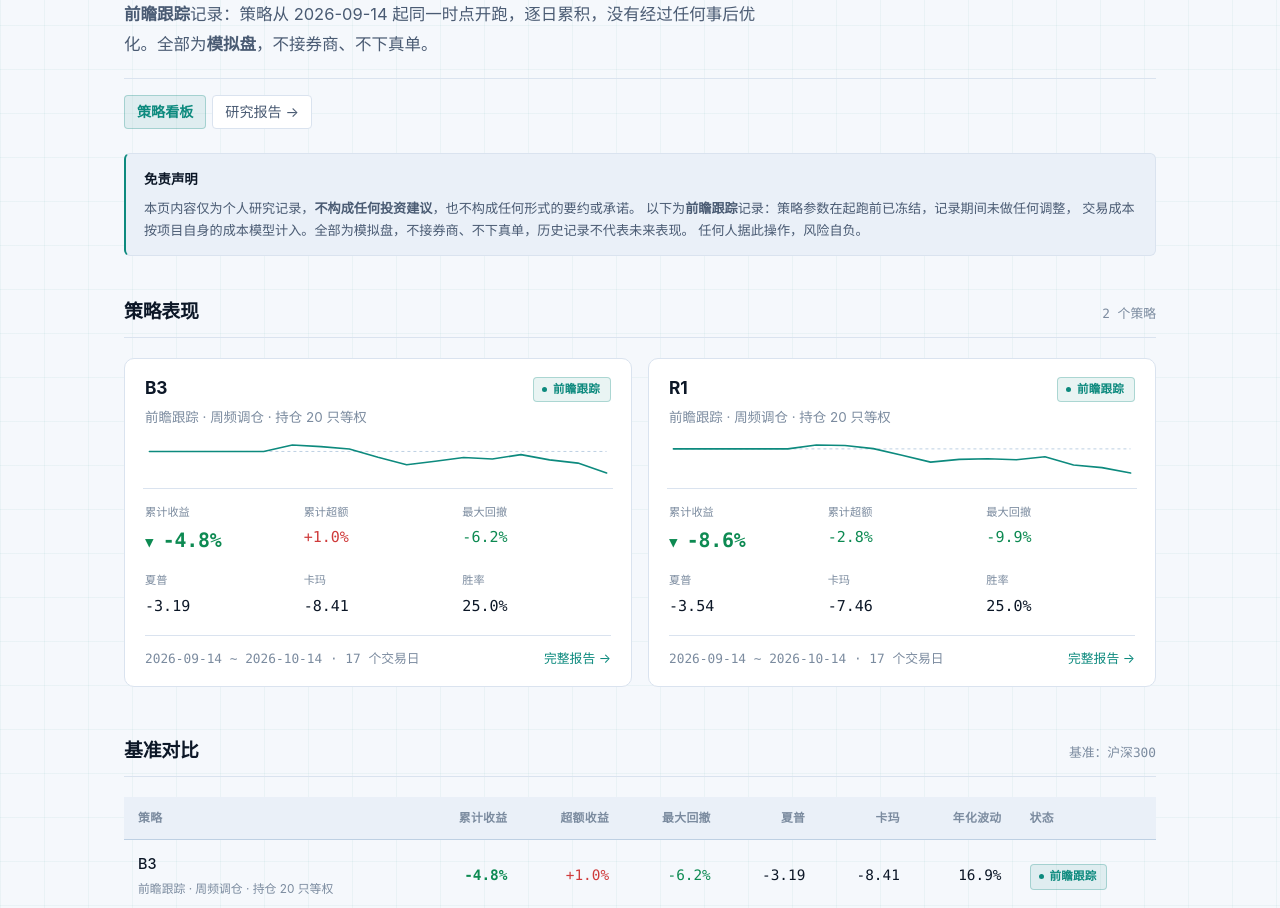
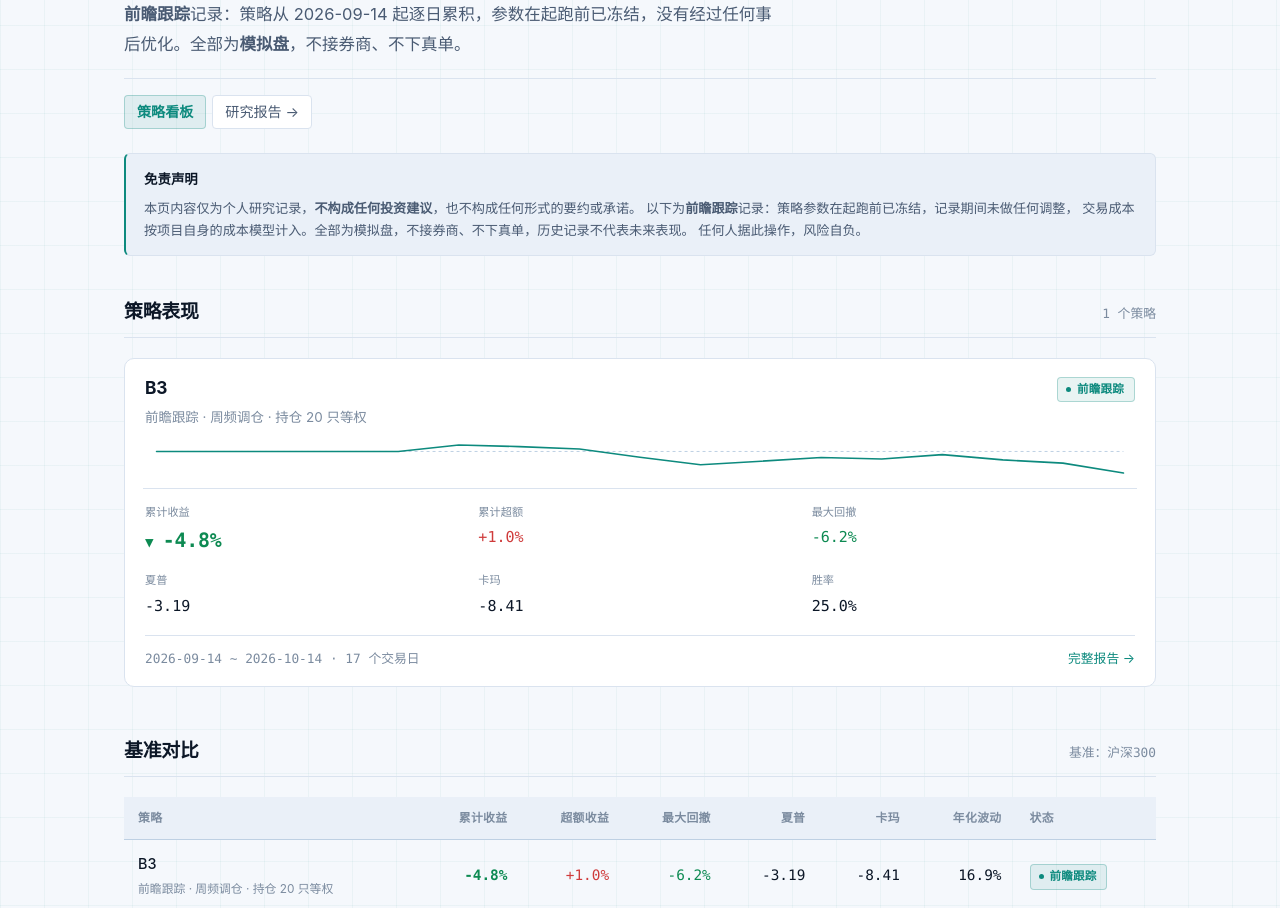
Before and after one commit to koooo-no/my-blog, an Astro site: page /quant in a window 1280 px wide. Shown: the part 195-1103 px from the top of the page. Built offline with nearby package versions, Linux system fonts and the light colour scheme; Astro itself is replaced by a stand-in of ours.

Commit message:
量化看板只保留 B3，移除 R1
- 导出脚本的 TRACK_META 只留 B3_keep_lowamt
  （R1_FROZEN 在前瞻日志里仍在更新，只是不上网站；想加回来补一条即可）
- 页头文案改为单策略口径，不再说「两条 track 横向对比」
- /quant/r1/ 页面随之消失，站内没有指向它的链接

B3 当前：累计 -4.82%，基准 -5.86%，超额 +1.04pp（17 个交易日）

```diff
--- a/src/data/quant.json
+++ b/src/data/quant.json
@@ -1,7 +1,7 @@
 {
  "_说明": "前瞻跟踪记录（模拟盘，非实盘）。由本地 A_stock_quant 项目导出，仅含净值、指标与聚合统计，不含任何策略逻辑或持仓明细。",
  "_source": "A_stock_quant / output/phase8_forward_daily_log.csv",
- "updated": "2026-10-15T20:56:03+08:00",
+ "updated": "2026-10-15T21:15:26+08:00",
  "benchmarkName": "沪深300",
  "currency": "CNY",
  "strategies": [
@@ -9,7 +9,7 @@
    "id": "b3",
    "name": "B3",
    "subtitle": "前瞻跟踪 · 周频调仓 · 持仓 20 只等权",
-   "description": "B3 是 R1 的一个流动性约束变体，与 R1 同时冻结、同一时点起跑。这里记录它从 2026-09-14 起的**前向跟踪**（模拟盘）。两条 track 起点相同、区间相同，可以直接横向对比。",
+   "description": "B3 是本地研究项目里一条已冻结参数的策略，这里记录它从 2026-09-14 起的**前向跟踪**（模拟盘，不接券商、不下真单）。策略参数在起跑前冻结，记录期间未做任何调整，属于回测之外独立产生的样本外证据。",
    "status": "前瞻跟踪",
    "frequency": "周频调仓",
    "universe": "A 股（本地行情库）",
@@ -104,106 +104,6 @@
     }
    ],
    "trades": []
-  },
-  {
-   "id": "r1",
-   "name": "R1",
-   "subtitle": "前瞻跟踪 · 周频调仓 · 持仓 20 只等权",
-   "description": "R1 是本地研究项目长期冻结的生产基线，参数冻结后不再调整。这里记录的是它从 2026-09-14 起的**前向跟踪**（模拟盘，不接券商、不下真单），属于回测之外独立产生的样本外证据，没有经过任何事后优化。",
-   "status": "前瞻跟踪",
-   "frequency": "周频调仓",
-   "universe": "A 股（本地行情库）",
-   "tags": [
-    "R1",
-    "前瞻",
-    "样本外"
-   ],
-   "dates": [
-    "2026-09-14",
-    "2026-09-15",
-    "2026-09-16",
-    "2026-09-17",
-    "2026-09-18",
-    "2026-09-21",
-    "2026-09-22",
-    "2026-09-23",
-    "2026-09-24",
-    "2026-09-28",
-    "2026-09-29",
-    "2026-09-30",
-    "2026-10-08",
-    "2026-10-09",
-    "2026-10-12",
-    "2026-10-13",
-    "2026-10-14"
-   ],
-   "equity": [
-    1.0,
-    1.0,
-    1.0,
-    1.0,
-    1.0,
-    1.013876,
-    1.011934,
-    1.001145,
-    0.977381,
-    0.952538,
-    0.9624,
-    0.964913,
-    0.961015,
-    0.97158,
-    0.942201,
-    0.933131,
-    0.9137
-   ],
-   "benchmark": [
-    1.0,
-    0.993294,
-    1.000042,
-    0.995552,
-    1.006096,
-    1.013277,
-    1.014398,
-    1.008303,
-    0.990862,
-    0.968901,
-    0.969895,
-    0.972664,
-    0.962098,
-    0.963655,
-    0.957121,
-    0.954375,
-    0.941429
-   ],
-   "metrics": {
-    "totalReturn": -0.0863,
-    "annualReturn": -0.7376,
-    "benchmarkTotalReturn": -0.0586,
-    "benchmarkAnnualReturn": -0.5913,
-    "excessAnnualReturn": -0.1463,
-    "volatility": 0.2138,
-    "maxDrawdown": -0.0988,
-    "maxDrawdownDays": 11,
-    "sharpe": -3.544,
-    "calmar": -7.465,
-    "winRate": 0.25,
-    "profitFactor": 0.299,
-    "turnover": 0.0,
-    "tradeCount": 8
-   },
-   "monthly": [
-    {
-     "y": 2026,
-     "m": 9,
-     "r": -0.0351
-    },
-    {
-     "y": 2026,
-     "m": 10,
-     "r": -0.0531
-    }
-   ],
-   "trades": []
   }
  ]
 }
--- a/src/pages/quant/index.astro
+++ b/src/pages/quant/index.astro
@@ -61,7 +61,7 @@ const combinedLines = [
         </dl>
       </div>
       <p class="lead">
-        <strong>前瞻跟踪</strong>记录：策略从 2026-09-14 起同一时点开跑，逐日累积，没有经过任何事后优化。全部为<strong>模拟盘</strong>，不接券商、不下真单。
+        <strong>前瞻跟踪</strong>记录：策略从 2026-09-14 起逐日累积，参数在起跑前已冻结，没有经过任何事后优化。全部为<strong>模拟盘</strong>，不接券商、不下真单。
       </p>
 
       <nav class="sub-nav" aria-label="量化栏目导航">
```
